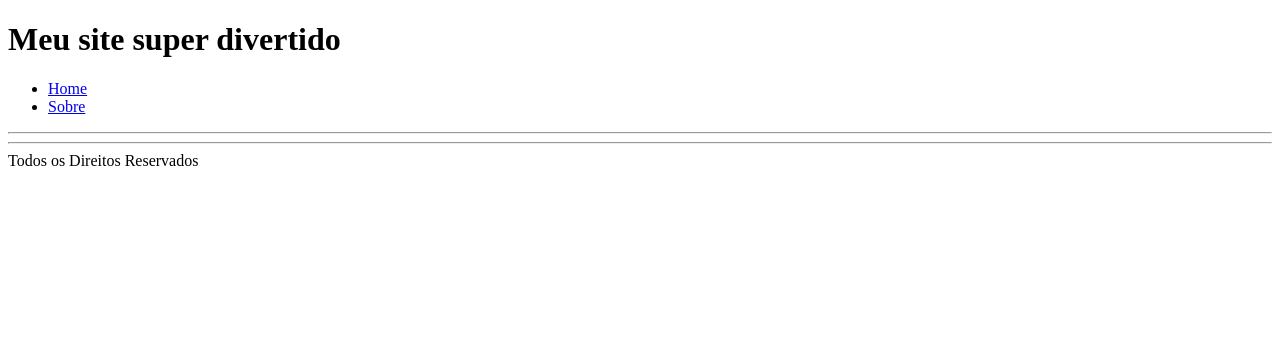
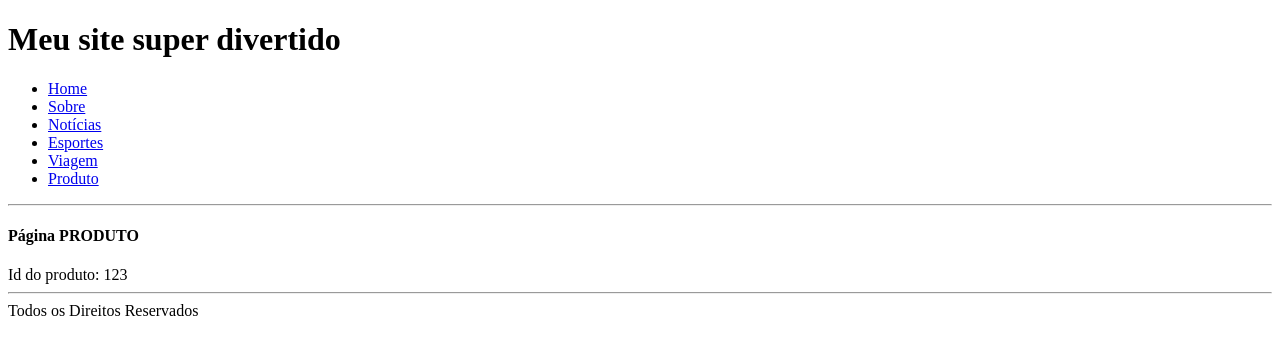
Before and after one commit to gmartpad/CursoReact, a React (Create React App) app in the folder lsedepois/: page /produto/123 in a window 1280 px wide. Shown: the top 354 px of the page. Built offline with nearby package versions, Linux system fonts and the light colour scheme.

Commit message:
Router: Parâmetros na URL

```diff
--- a/lsedepois/src/App.js
+++ b/lsedepois/src/App.js
@@ -2,6 +2,8 @@ import React, { useState, useEffect } from 'react';
 import { BrowserRouter, Switch, Route, Link } from 'react-router-dom';
 import Home from './pages/Home';
 import Sobre from './pages/Sobre';
+import Categoria from './pages/Categoria';
+import Produto from './pages/Produto';
 //import Modal from './components/Modal'
 //import logo from './logo.svg';
 //import './App.css';
@@ -39,6 +41,18 @@ function App() {
           <li>
             <Link to="/sobre">Sobre</Link>
           </li>
+          <li>
+            <Link to="/categoria/noticias">Notícias</Link>
+          </li>
+          <li>
+            <Link to="/categoria/esportes">Esportes</Link>
+          </li>
+          <li>
+            <Link to="/categoria/viagem">Viagem</Link>
+          </li>
+          <li>
+            <Link to="/produto/123">Produto</Link>
+          </li>
           </ul>
         </nav>
       </header>
@@ -50,6 +64,12 @@ function App() {
         </Route>
         <Route path="/sobre">
           <Sobre />
+        </Route>
+        <Route path="/categoria/:cat">
+          <Categoria />
+        </Route>
+        <Route path="/produto/:id">
+          <Produto />
         </Route>
       </Switch>
 
--- /dev/null
+++ b/lsedepois/src/pages/Categoria.js
@@ -0,0 +1,15 @@
+import React from 'react';
+import { useParams } from 'react-router-dom';
+
+function Categoria(){
+
+    let { cat } = useParams();
+
+    return(
+        <>
+            <h4>Página CATEGORIA - {cat} </h4>
+        </>
+    );
+}
+
+export default Categoria;
--- /dev/null
+++ b/lsedepois/src/pages/Produto.js
@@ -0,0 +1,16 @@
+import React from 'react';
+import { useParams } from 'react-router-dom';
+
+function Produto(){
+
+    let { id } = useParams();
+
+    return(
+        <>
+            <h4>Página PRODUTO</h4>
+            Id do produto: { id }
+        </>
+    );
+}
+
+export default Produto;
```
